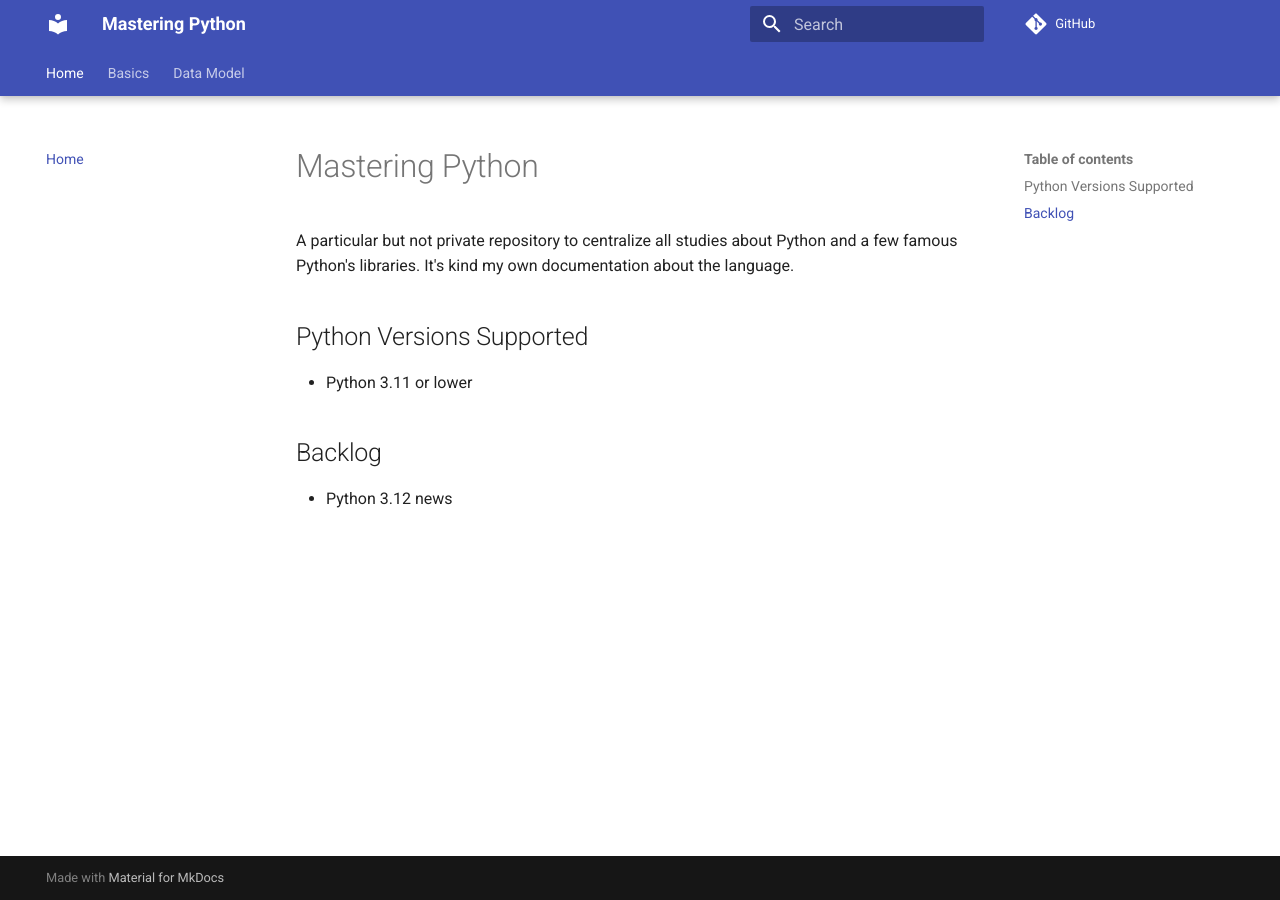
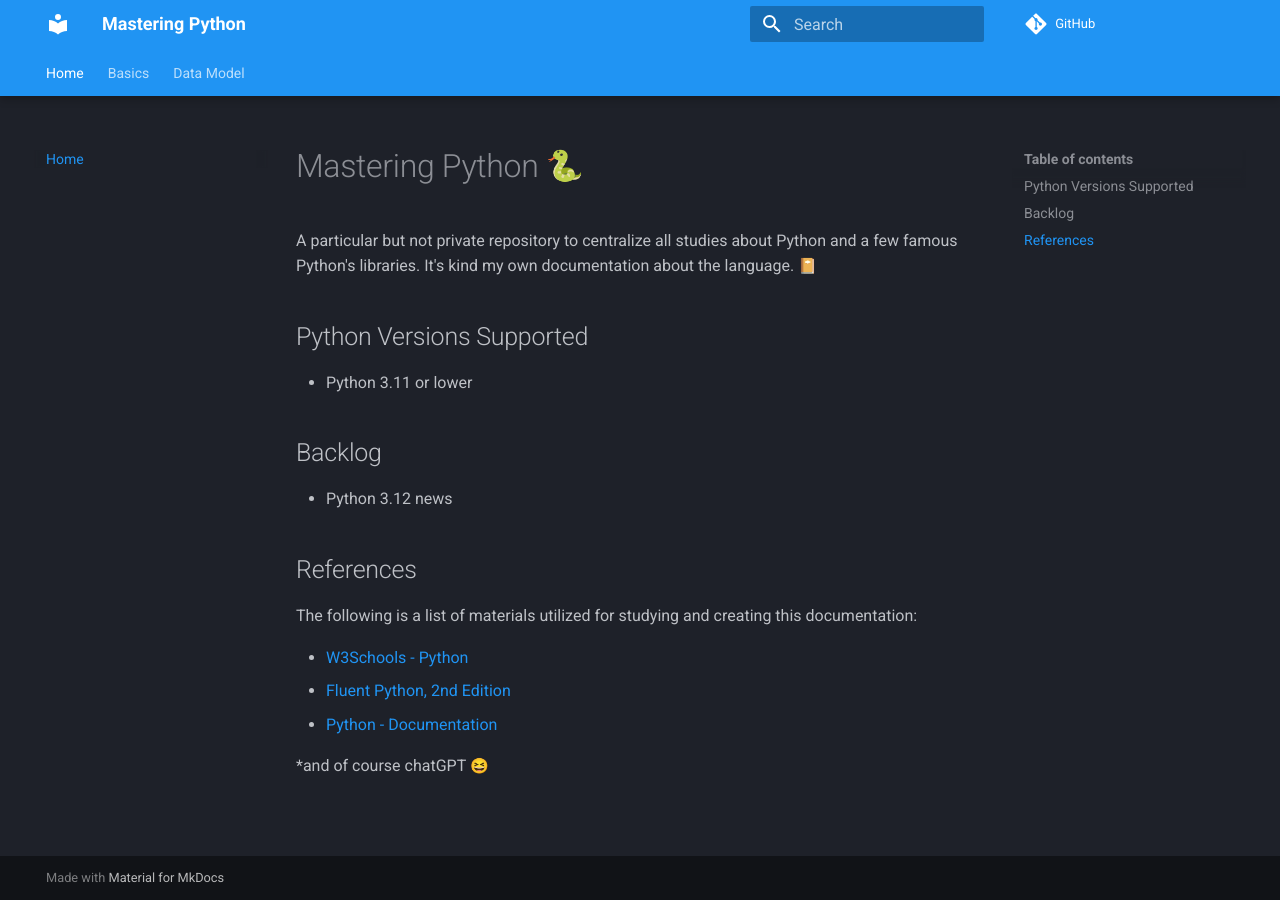
Before and after one commit to RomeroGabriel/mastering-python, an MkDocs documentation site: the page built from documentation/index.md, in a window 1280 px wide. Built offline with MkDocs 1.6.1 and Material for MkDocs 9.7.7, drawn with Linux system fonts in a browser that asks for light colours; emoji names are drawn with the system emoji font; comment, search, counter and statistics services are not loaded.

Commit message:
Improve README and colors for mkdocs

```diff
--- a/documentation/index.md
+++ b/documentation/index.md
@@ -1,10 +1,21 @@
-# Mastering Python
+# Mastering Python :snake:
 
-A particular but not private repository to centralize all studies about Python and a few famous Python's libraries. It's kind my own documentation about the language.
-
+A particular but not private repository to centralize all studies about Python and a few famous Python's libraries. It's kind my own documentation about the language. :notebook_with_decorative_cover:
 
 ## Python Versions Supported
+
 - Python 3.11 or lower
 
 ## Backlog
+
 - Python 3.12 news
+
+## References
+
+The following is a list of materials utilized for studying and creating this documentation:
+
+- [W3Schools - Python](https://www.w3schools.com/python/default.asp)
+- [Fluent Python, 2nd Edition](https://www.oreilly.com/library/view/fluent-python-2nd/9781492056348/)
+- [Python - Documentation](https://www.python.org/doc/)
+
+*and of course chatGPT :laughing:
--- a/mkdocs.yml
+++ b/mkdocs.yml
@@ -12,8 +12,10 @@ nav:
 theme:
   name: material
   language: en
-  pallete:
-    primary: blue
+  palette:
+      scheme: slate
+      primary: blue
+      accent: yellow
   features:
     - navigation.tabs
     - navigation.tabs.sticky
```
Also changed, not shown: README.md (+1 -1 lines).
